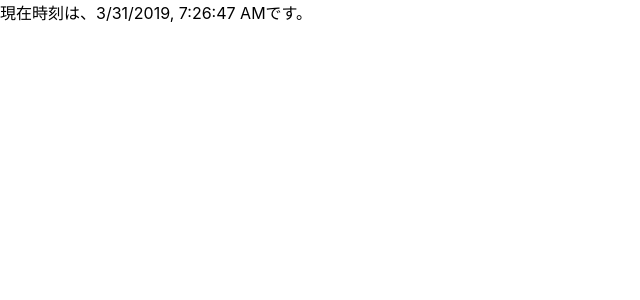
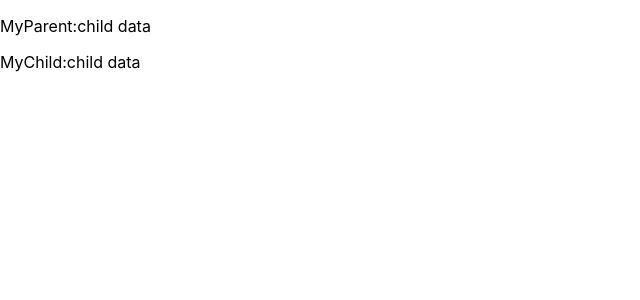
Before and after one commit to hiroyannnn/React-sokushu-, a React (Create React App) app in the folder quick-react/: page / in a window 1280 px wide. Shown: the top 300 px of the page, without its empty margins (0-640 px from the left). Built offline with nearby package versions, Linux system fonts and the light colour scheme.

Commit message:
state-child

```diff
--- /dev/null
+++ b/quick-react/src/MyChild.js
@@ -0,0 +1,16 @@
+import React, { Component } from 'react';
+
+export default class MyChild extends Component {
+    constructor(props) {
+        super(props);
+        this.state = {
+            data: 'child data'
+        };
+        this.props.onUpdate(this.state);
+    }
+    render() {
+        return (
+            <p>MyChild:{this.state.data}</p>
+        );
+    }
+}
--- /dev/null
+++ b/quick-react/src/MyParent.js
@@ -0,0 +1,22 @@
+import React, { Component } from 'react';
+import MyChild from './MyChild';
+
+export default class MyParent extends Component {
+    constructor(props) {
+        super(props);
+        this.state = {
+            data: null
+        };
+    }
+    update(state) {
+        this.setState(state);
+    }
+    render() {
+        return (
+            <React.Fragment>
+                <p>MyParent:{this.state.data}</p>
+                <MyChild onUpdate={this.update.bind(this)} />
+            </React.Fragment>
+        );
+    }
+}
--- a/quick-react/src/index.js
+++ b/quick-react/src/index.js
@@ -13,7 +13,8 @@ import * as serviceWorker from './serviceWorker';
 // import MyArticle from './MyArticle';
 // import MyEvent from './MyEvent';
 // import MyPool from './MyPool';
-import MyState from './MyState';
+// import MyState from './MyState';
+import MyParent from './MyParent';
 
 // multi
 // const data = {
@@ -108,7 +109,10 @@ ReactDOM.render(
     // <MyPool />,
 
     // state-basic
-    <MyState />,
+    // <MyState />,
+
+    // state
+    <MyParent />,
     document.getElementById('root')
 );
 
```
